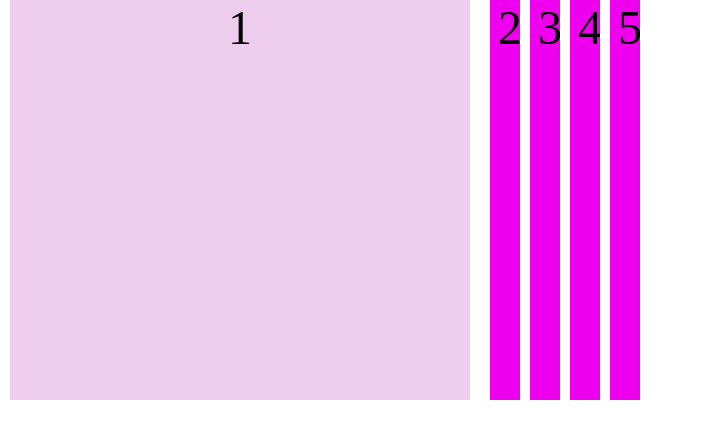
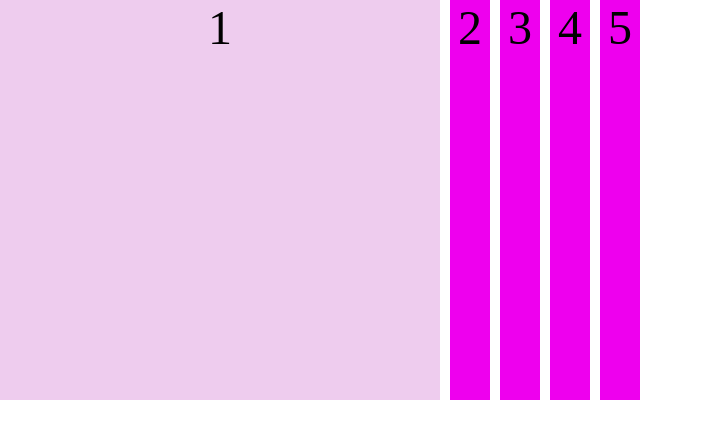
Before and after one commit to ph101pp/jquery-slides, a PHP site: page / in a window 1280 px wide. Shown: the top 439 px of the page, without its empty margins (0-703 px from the left). Run offline with PHP 8.4, Linux system fonts and the light colour scheme.

Commit message:
Margin/border left and right do work... so spacing between slides possible.. but padding and margin/border top and bottom dont work.. and will not work... ctrl-z?

```diff
--- a/design.css
+++ b/design.css
@@ -44,9 +44,16 @@ section{
 	background-color:#ee00ee;
 	font-size:3em;
 	text-align:center;
-	margin:0 10px;
 	min-width:40px;
 	height:100%;
+	margin-right:10px;
+}
+section.fourth {
+	margin:0;
+}
+section.last {
+	margin:0;
+	margin-left:10px;
 }
 
 .active {
--- a/index.php
+++ b/index.php
@@ -11,8 +11,8 @@
 			<section>1</section>
 			<section>2</section>
 			<section class="active">3</section>
-			<section class="minWidth">4</section>
-			<section>5</section>
+			<section class="fourth">4</section>
+			<section class="last">5</section>
 		</article>
 	</body>
 </html>
--- a/scripts.js
+++ b/scripts.js
@@ -4,7 +4,7 @@
 		$(".greenishSlides").greenishSlides();
 
 		$(window).resize(function () {
-			$.gS.setSlides($(".greenishSlides .gSWrapperTwo"));
+			$.gS.setSlides($(".greenishSlides"));
 		});
 
 
```
Also changed, not shown: jquery.greenishSlides-0.0.1.js.
